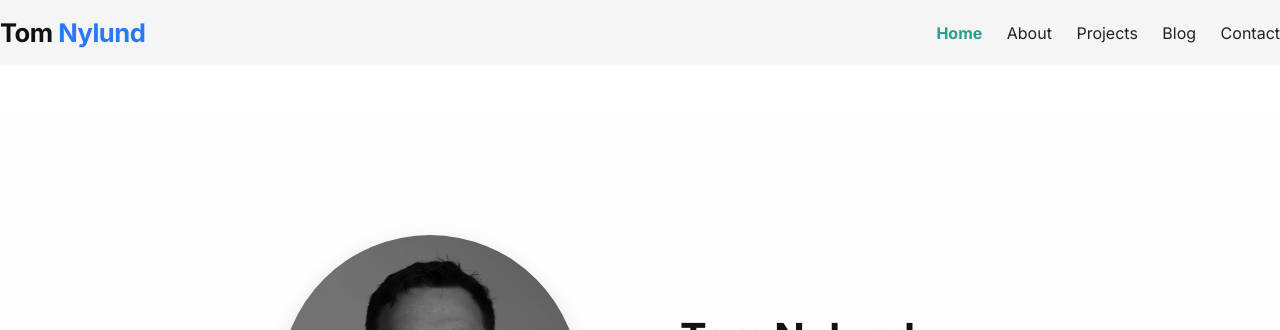
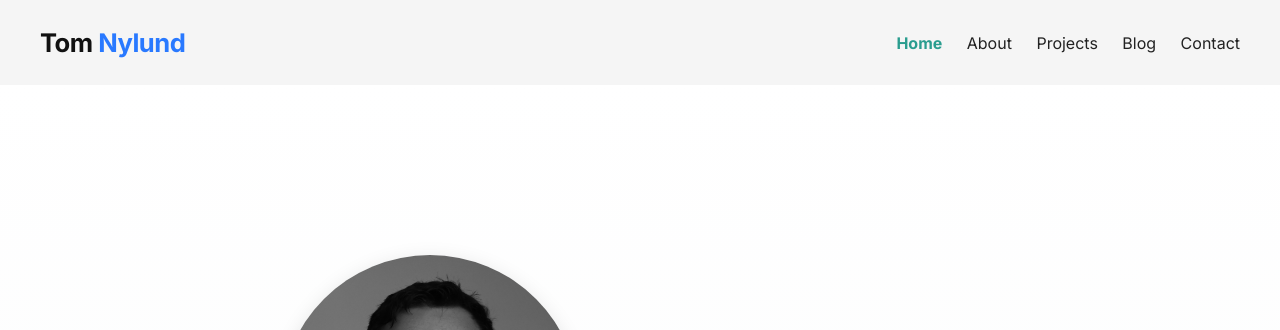
Before and after one commit to nylzy/portfolio-site, a website: page public/index.html in a window 1280 px wide. Shown: the top 330 px of the page. Drawn offline with Linux system fonts and the light colour scheme.

Commit message:
Header CSS fix

```diff
--- a/public/styles.css
+++ b/public/styles.css
@@ -21,7 +21,7 @@ main {
 .site-header {
     display: flex;
     justify-content: space-between;
-    align-items: center;3222
+    align-items: center;
     padding: 10px 40px;
     background-color: #F5F5F5;
 }
```
